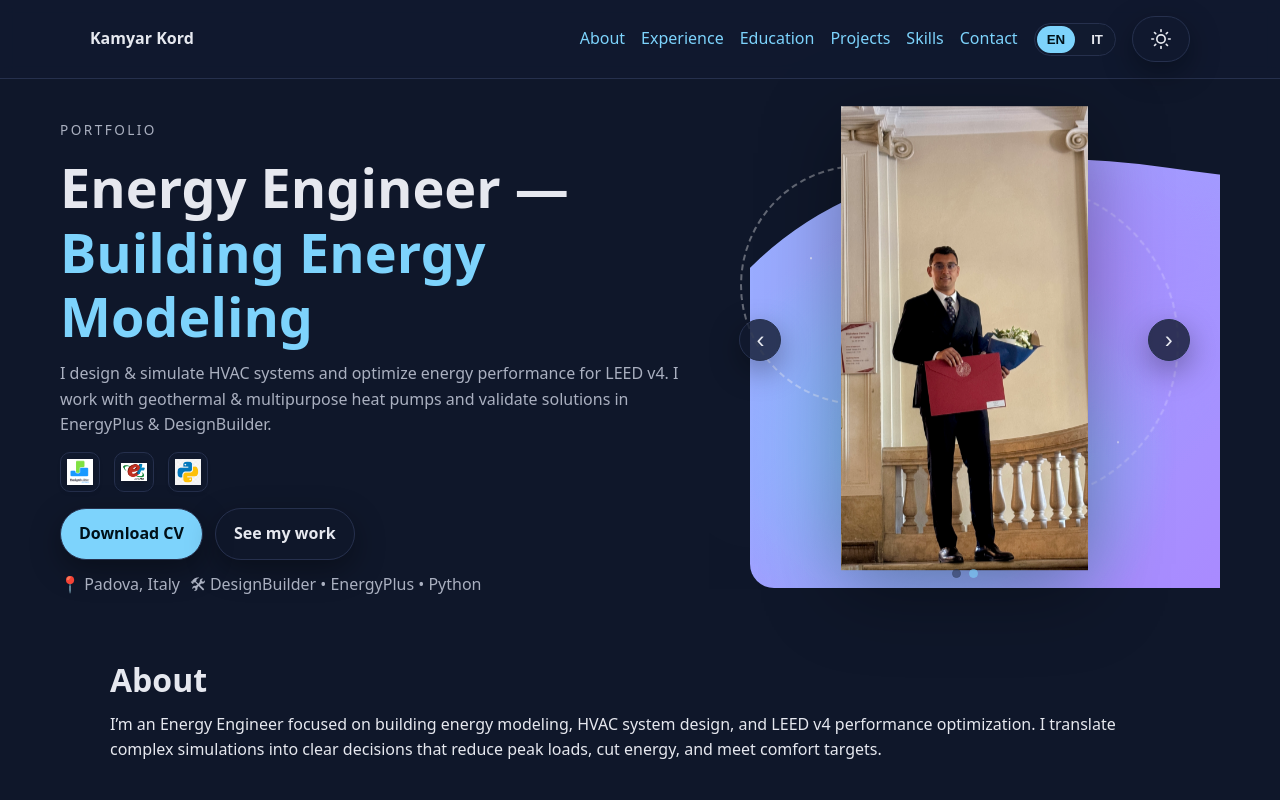
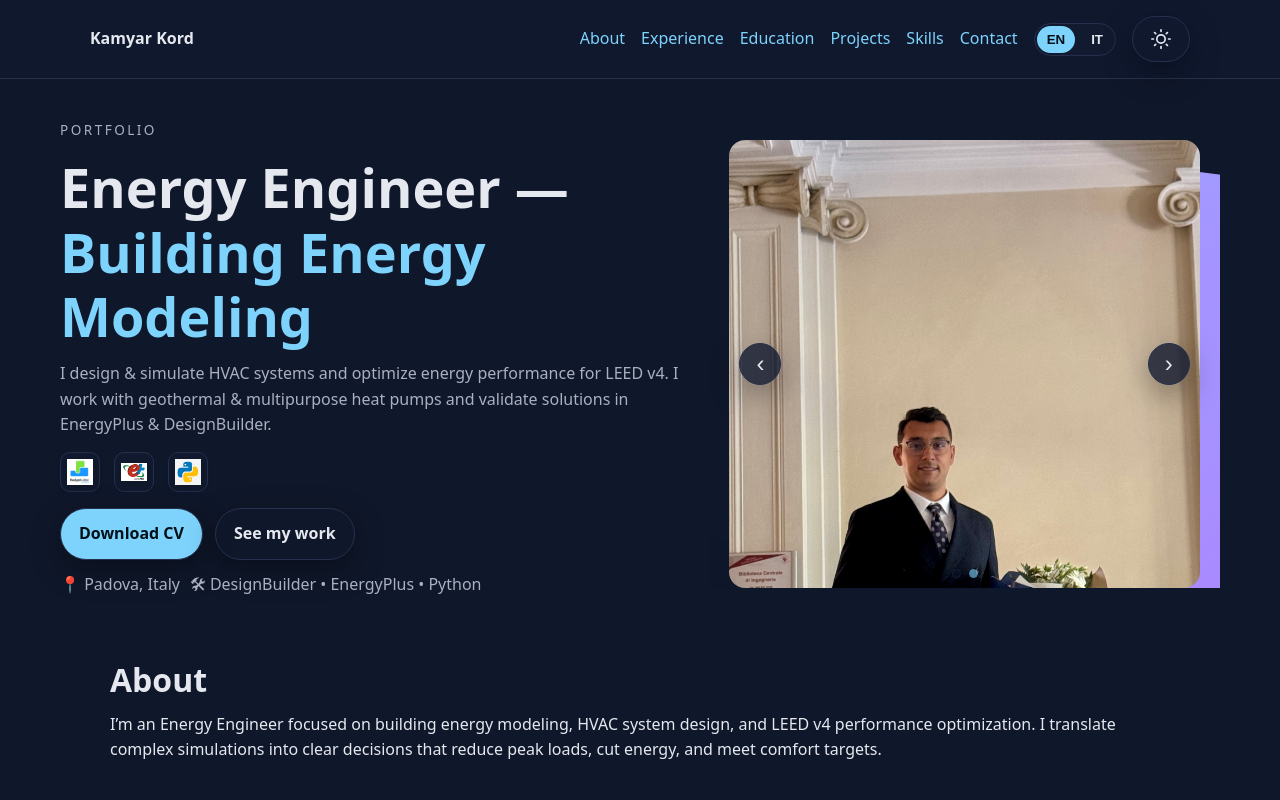
Before and after one commit to kamyarkord-0/kamyarkord-0.github.io, a plain HTML site: page index.html in a window 1280 px wide. Shown: the top 800 px of the page. Drawn offline with Linux system fonts and the light colour scheme.

Commit message:
Update styles.css

```diff
--- a/styles.css
+++ b/styles.css
@@ -1,6 +1,6 @@
 /* THEME VARIABLES */
 body.light {
-  --bg: #0f172a;        /* keep dark-ish hero look by default */
+  --bg: #0f172a;
   --bg-elev: #111a2f;
   --text: #e6e8ef;
   --muted: #aab0c0;
@@ -85,13 +85,7 @@ a:hover{text-decoration:underline}
   transition: transform .2s ease-out;
 }
 
-/* (Old single image kept for reference; not used now)
-.hero-photo{
-  position:absolute;bottom:0;right:4%;
-  max-height:520px;width:auto;object-fit:contain;object-position:bottom center;
-  filter:drop-shadow(0 20px 40px rgba(0,0,0,.35));z-index:3;animation:float 6s ease-in-out infinite
-} */
-
+/* Decorative background */
 @keyframes float{0%,100%{transform:translateY(0)}50%{transform:translateY(-8px)}}
 .blob{
   position:absolute;inset:0 0 0 8%;
@@ -119,26 +113,32 @@ a:hover{text-decoration:underline}
 .wave{position:absolute;left:0;right:0;bottom:-1px;width:100%;height:120px;z-index:0}
 .wave path{fill:var(--wave);opacity:.96}
 
-/* ===== SLIDER ===== */
+/* ===== SLIDER (fits images cleanly) ===== */
 .slider{
-  position:absolute; bottom:0; right:4%; left:4%;
-  height:min(520px, 62vh);
-  z-index:3; /* above blobs/rings/dots */
-  display:flex; align-items:flex-end; justify-content:center;
-  pointer-events:auto;
+  position:absolute; left:4%; right:4%; bottom:0;
+  height: clamp(340px, 56vh, 520px); /* responsive, never too big */
+  z-index:3; display:flex; align-items:center; justify-content:center;
+  pointer-events:auto; transform:translateZ(0);
 }
 .slides{
   position:relative; width:100%; height:100%;
+  overflow:hidden; border-radius:16px;
 }
 .slide{
   position:absolute; inset:0;
-  opacity:0; transition:opacity .45s ease;
-  display:flex; align-items:flex-end; justify-content:center;
+  opacity:0; transition:opacity .35s ease;
+  display:grid; place-items:center; /* center image */
+  margin:0; padding:0;
 }
 .slide.is-active{ opacity:1; }
 .slide img{
-  max-height:100%; width:auto; object-fit:contain; object-position:bottom center;
-  filter:drop-shadow(0 20px 40px rgba(0,0,0,.35)); animation:float 6s ease-in-out infinite;
+  width:100%; height:100%;
+  object-fit:contain;              /* never crop; always fit */
+  object-position:center bottom;   /* bias to bottom so it sits on “ground” */
+  max-width:100%; max-height:100%;
+  image-rendering:auto;
+  filter:drop-shadow(0 20px 40px rgba(0,0,0,.35));
+  user-select:none; -webkit-user-drag:none;
 }
 
 /* Slider buttons */
@@ -198,7 +198,7 @@ a:hover{text-decoration:underline}
   .hero-split{grid-template-columns:1fr;gap:10px}
   .hero-right{min-height:420px}
   .blob{inset:0;border-radius:20px}
-  .slider{left:6%; right:6%; height:min(420px, 58vh)}
+  .slider{left:6%; right:6%; height: clamp(300px, 52vh, 420px)}
   .wave{height:110px}
 }
 @media (max-width:820px){
@@ -215,6 +215,7 @@ a:hover{text-decoration:underline}
 }
 .lang-btn.active{ background: var(--primary); color:#001018 }
 
+/* Visually hide skip link */
 a.skip-link {
   position: absolute !important;
   left: -9999px !important;
```
